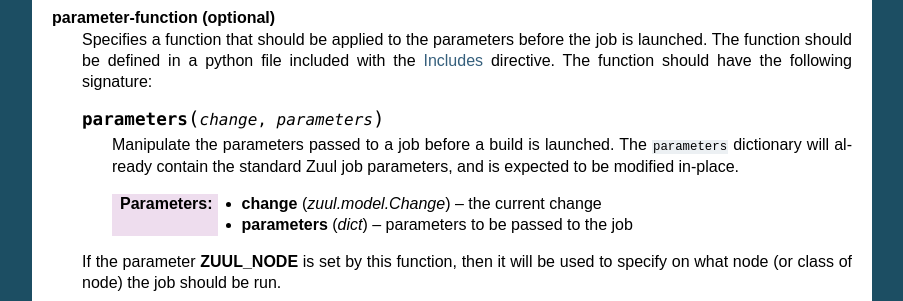
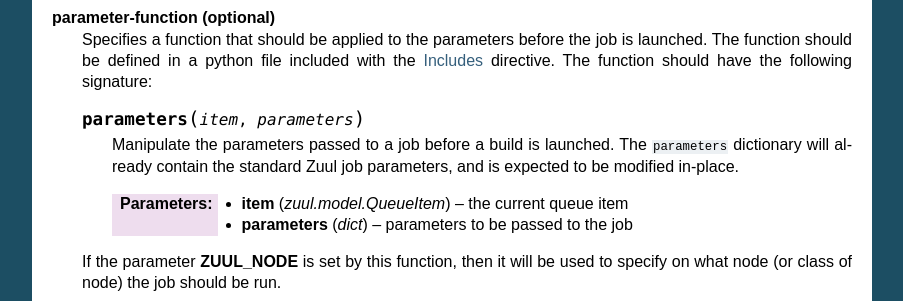
Before and after one commit to openstack-infra/zuul, a Sphinx documentation site: the page built from doc/source/zuul.rst, in a window 1280 px wide and 900 px high, scrolled down 6711 px. Shown: the part 150-451 px from the top of the window, without its empty margins (198-1101 px from the left). Built offline with Sphinx 7.4.7, drawn with Linux system fonts in a browser that asks for light colours.

Commit message:
Custom parameter function takes QueueItem
With the change to use QueueItem, the custom parameter function
has lost some context.  Pass a QueueItem instead of a Change in
order to get it back.

Add the parameters to the build object so that they can be used
by URL pattern functions.

Add a NEWS.rst file that lists backwards incompatible changes (of
which this is one).

Change-Id: I526850fb55e25b4b84202820dc3c313d37cbe535
Reviewed-on: https://review.openstack.org/36304
Reviewed-by: Jeremy Stanley <fungi@yuggoth.org>
Reviewed-by: Clark Boylan <clark.boylan@gmail.com>
Approved: James E. Blair <corvus@inaugust.com>
Tested-by: Jenkins

```diff
--- a/doc/source/zuul.rst
+++ b/doc/source/zuul.rst
@@ -459,15 +459,15 @@ each job as it builds a list from the project specification.
   included with the :ref:`includes` directive.  The function
   should have the following signature:
 
-  .. function:: parameters(change, parameters)
+  .. function:: parameters(item, parameters)
 
      Manipulate the parameters passed to a job before a build is
      launched.  The ``parameters`` dictionary will already contain the
      standard Zuul job parameters, and is expected to be modified
      in-place.
 
-     :param change: the current change
-     :type change: zuul.model.Change
+     :param item: the current queue item
+     :type item: zuul.model.QueueItem
      :param parameters: parameters to be passed to the job
      :type parameters: dict
 
```
Also changed, not shown: NEWS.rst (added, +13 -0 lines), 3 other files.
